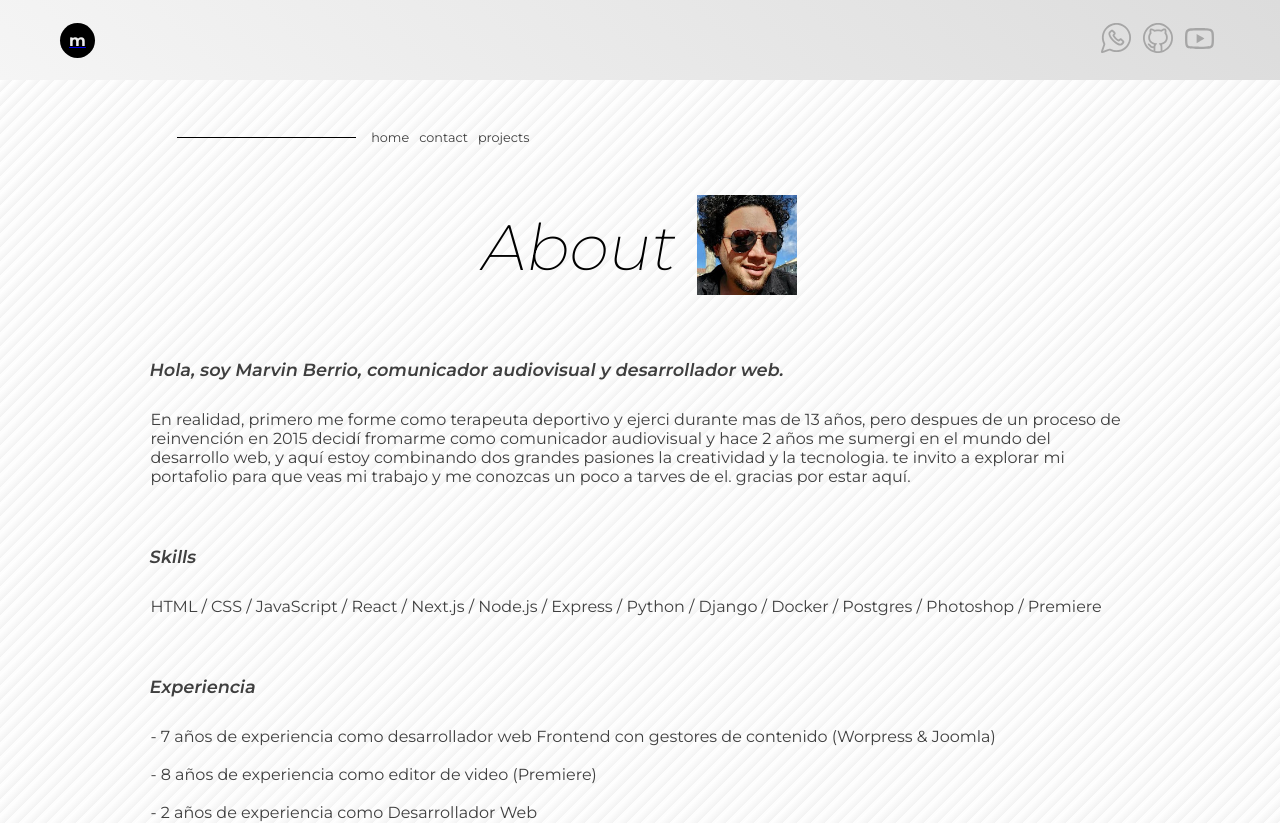
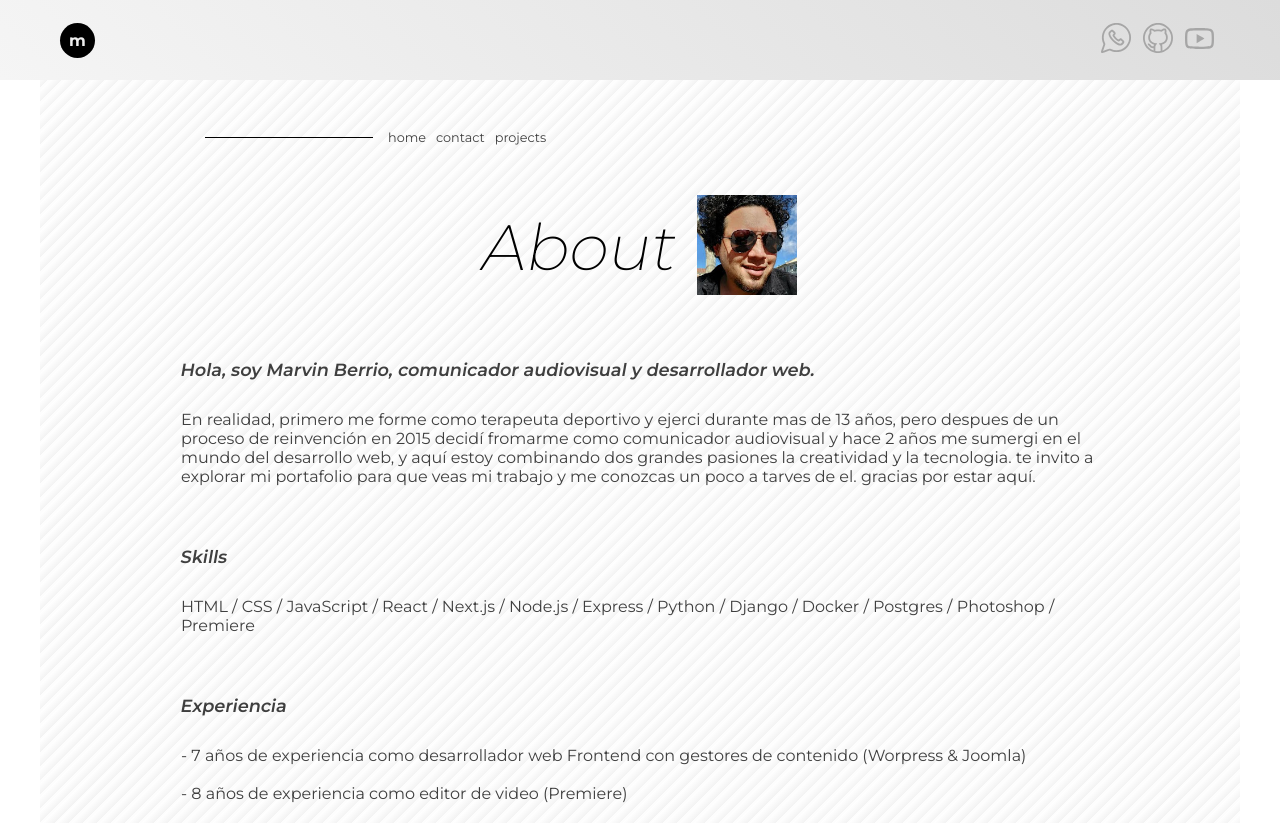
Before and after one commit to marvinccp/portfolio1, a Next.js app: page /about in a window 1280 px wide. Shown: the top 823 px of the page. Built offline with nearby package versions, Linux system fonts and the light colour scheme.

Commit message:
update app styles

```diff
--- a/package.json
+++ b/package.json
@@ -2,7 +2,8 @@
   "name": "my-home",
   "version": "0.1.0",
   "private": true,
-  "scripts": {
+"homepage": "portfolio.marvinberrio.com",
+"scripts": {
     "dev": "next dev",
     "build": "next build",
     "start": "next start",
--- a/src/app/about/about.module.css
+++ b/src/app/about/about.module.css
@@ -2,6 +2,7 @@
 
     height: auto;
     width: 100%;
+    max-width: 1200px;
     display: flex;
     flex-direction: column;
     justify-content: center;
--- a/src/components/header/header.module.css
+++ b/src/components/header/header.module.css
@@ -11,6 +11,10 @@
 
     background: linear-gradient(45deg, #f5f5f5, #dcdcdc);
     box-shadow: 0 5px 15px rgba(255, 255, 255, 0.5);
+
+}
+.menu_container_header a {
+   text-decoration: none;
 
 }
 
```
Also changed, not shown: src/components/main/main.module.css (+8 -4 lines).
